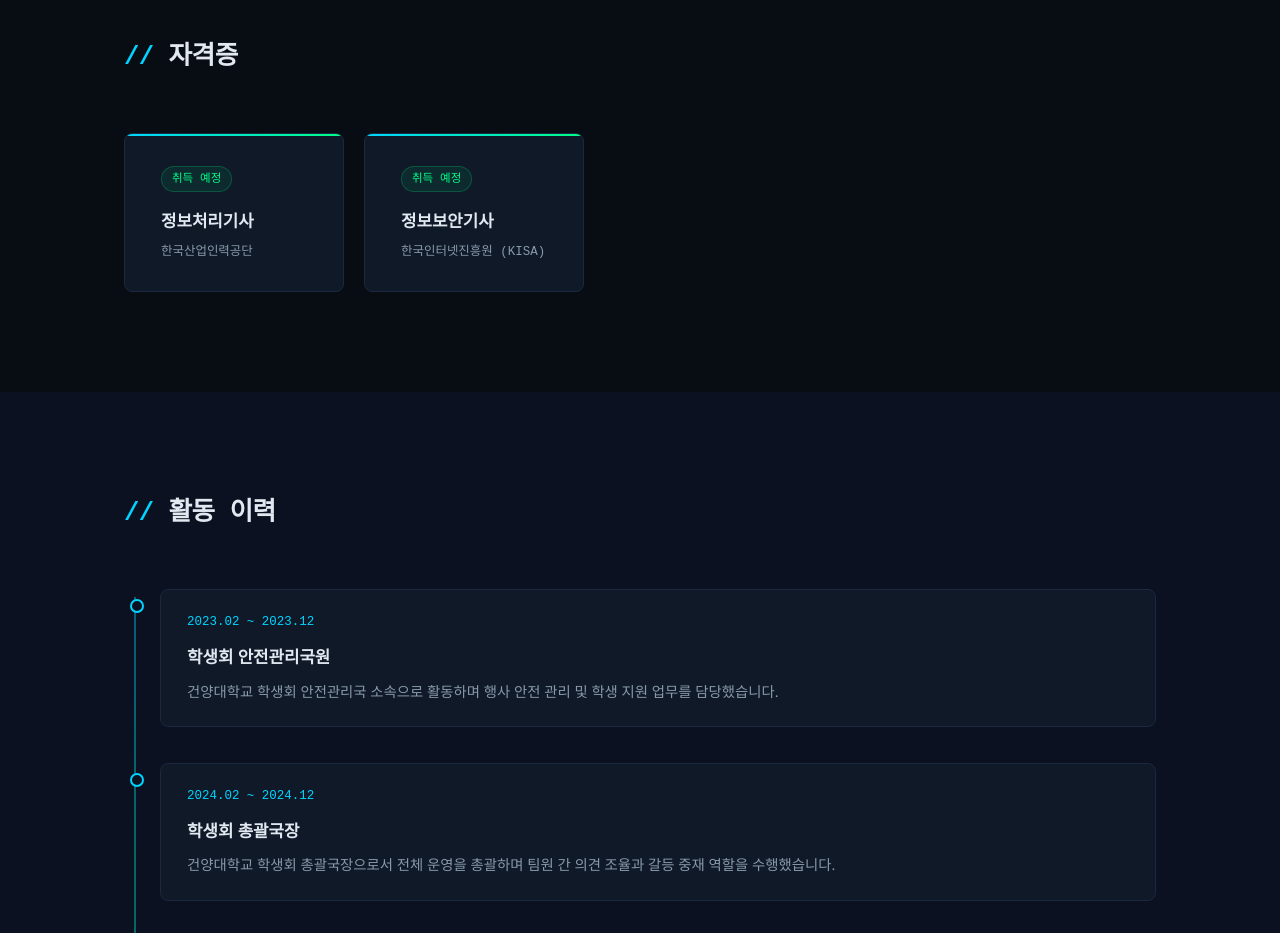
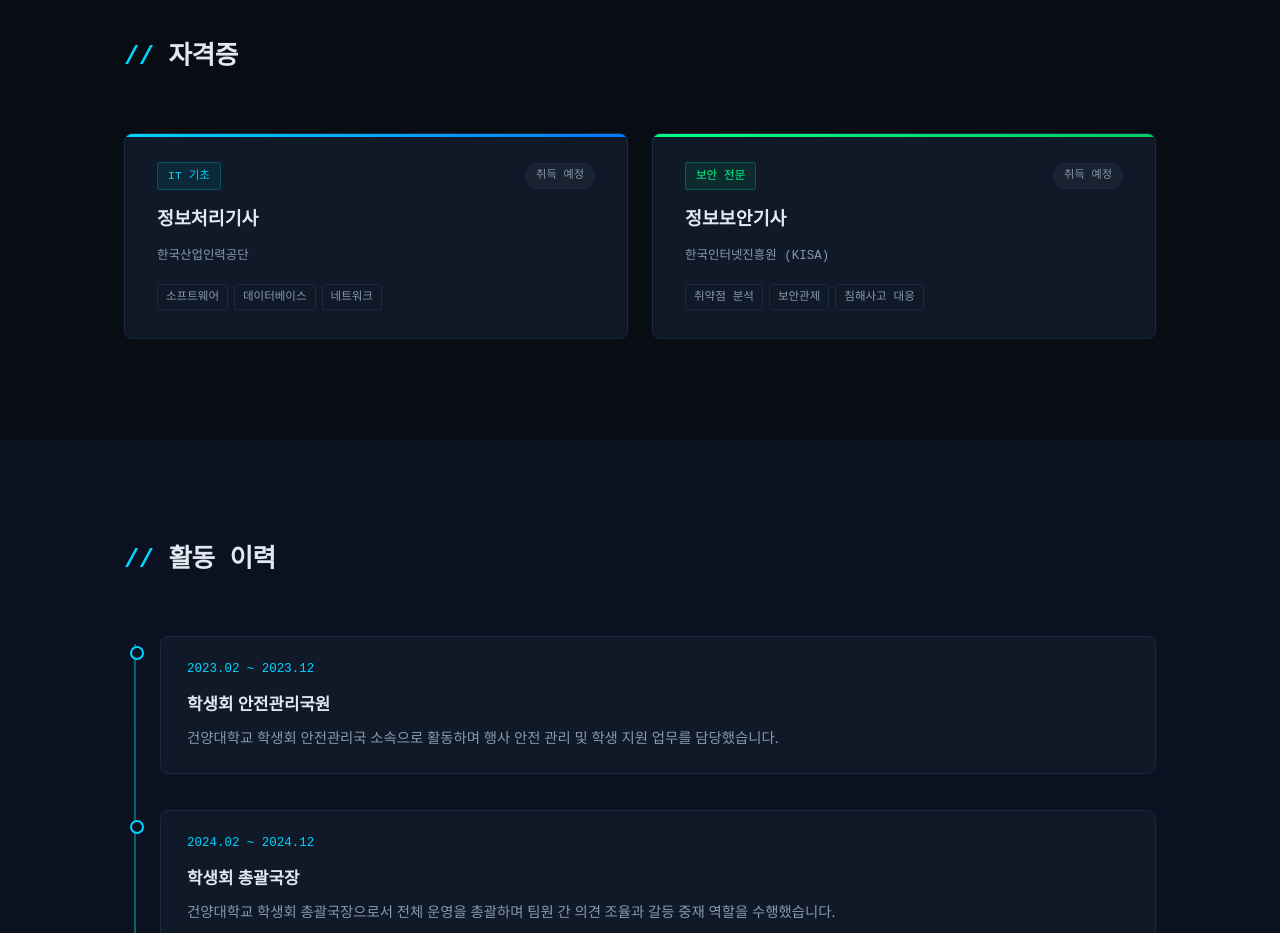
Before and after one commit to lygyg0524-creator/claude-code, a plain HTML site: page docs/index.html in a window 1280 px wide. Shown: the part 2020-2953 px from the top of the page. Drawn offline with Linux system fonts and the light colour scheme.

Commit message:
Redesign cert cards to distinguish 정보처리기사 vs 정보보안기사
- IT 기초 (파란 accent) / 보안 전문 (초록 accent) 색상 구분
- 카테고리 뱃지, 관련 키워드 태그 추가

Co-Authored-By: Claude Sonnet 4.6 <noreply@anthropic.com>

```diff
--- a/docs/css/style.css
+++ b/docs/css/style.css
@@ -401,7 +401,7 @@ section { padding: 100px 0; }
 
 .certs-grid {
     display: flex;
-    gap: 20px;
+    gap: 24px;
     flex-wrap: wrap;
 }
 
@@ -409,48 +409,96 @@ section { padding: 100px 0; }
     background: var(--bg-card);
     border: 1px solid var(--border);
     border-radius: 8px;
-    padding: 28px 36px;
-    min-width: 220px;
+    padding: 28px 32px;
+    min-width: 260px;
+    flex: 1;
     transition: all var(--transition);
     position: relative;
     overflow: hidden;
+    display: flex;
+    flex-direction: column;
+    gap: 12px;
 }
 
-.cert-card::before {
+.cert-it::before {
     content: '';
     position: absolute;
     top: 0; left: 0; right: 0;
-    height: 2px;
-    background: linear-gradient(90deg, var(--accent), var(--accent-green));
+    height: 3px;
+    background: linear-gradient(90deg, var(--accent), #0077ff);
 }
 
-.cert-card:hover {
-    border-color: var(--border-hover);
-    transform: translateY(-4px);
-    box-shadow: 0 10px 28px rgba(0,212,255,0.08);
+.cert-sec::before {
+    content: '';
+    position: absolute;
+    top: 0; left: 0; right: 0;
+    height: 3px;
+    background: linear-gradient(90deg, var(--accent-green), #00cc66);
+}
+
+.cert-it:hover  { border-color: rgba(0,212,255,0.4); transform: translateY(-4px); box-shadow: 0 10px 28px rgba(0,212,255,0.1); }
+.cert-sec:hover { border-color: rgba(0,255,136,0.4); transform: translateY(-4px); box-shadow: 0 10px 28px rgba(0,255,136,0.1); }
+
+.cert-card-top {
+    display: flex;
+    align-items: center;
+    justify-content: space-between;
+}
+
+.cert-category {
+    font-family: var(--font-mono);
+    font-size: 0.72rem;
+    padding: 3px 10px;
+    border-radius: 3px;
+}
+
+.cert-it .cert-category {
+    color: var(--accent);
+    background: rgba(0,212,255,0.08);
+    border: 1px solid rgba(0,212,255,0.25);
+}
+
+.cert-sec .cert-category {
+    color: var(--accent-green);
+    background: rgba(0,255,136,0.08);
+    border: 1px solid rgba(0,255,136,0.25);
 }
 
 .cert-status {
     font-family: var(--font-mono);
-    font-size: 0.72rem;
-    color: var(--accent-green);
-    background: rgba(0,255,136,0.08);
-    border: 1px solid rgba(0,255,136,0.2);
+    font-size: 0.7rem;
+    color: var(--text-secondary);
+    background: rgba(255,255,255,0.04);
+    border: 1px solid var(--border);
     padding: 2px 10px;
     border-radius: 20px;
-    display: inline-block;
-    margin-bottom: 14px;
 }
 
 .cert-card h3 {
-    font-size: 1.05rem;
+    font-size: 1.15rem;
     color: var(--text-primary);
-    margin-bottom: 6px;
+    font-weight: 700;
 }
 
 .cert-org {
     font-family: var(--font-mono);
     font-size: 0.78rem;
+    color: var(--text-secondary);
+}
+
+.cert-tags {
+    display: flex;
+    flex-wrap: wrap;
+    gap: 6px;
+    margin-top: 4px;
+}
+
+.cert-tags span {
+    font-family: var(--font-mono);
+    font-size: 0.72rem;
+    padding: 2px 8px;
+    border-radius: 3px;
+    border: 1px solid var(--border);
     color: var(--text-secondary);
 }
 
--- a/docs/index.html
+++ b/docs/index.html
@@ -131,15 +131,31 @@
         <div class="container">
             <h2 class="section-title"><span class="accent">// </span>자격증</h2>
             <div class="certs-grid">
-                <div class="cert-card">
-                    <div class="cert-status">취득 예정</div>
+                <div class="cert-card cert-it">
+                    <div class="cert-card-top">
+                        <span class="cert-category">IT 기초</span>
+                        <span class="cert-status">취득 예정</span>
+                    </div>
                     <h3>정보처리기사</h3>
                     <p class="cert-org">한국산업인력공단</p>
+                    <div class="cert-tags">
+                        <span>소프트웨어</span>
+                        <span>데이터베이스</span>
+                        <span>네트워크</span>
+                    </div>
                 </div>
-                <div class="cert-card">
-                    <div class="cert-status">취득 예정</div>
+                <div class="cert-card cert-sec">
+                    <div class="cert-card-top">
+                        <span class="cert-category">보안 전문</span>
+                        <span class="cert-status">취득 예정</span>
+                    </div>
                     <h3>정보보안기사</h3>
                     <p class="cert-org">한국인터넷진흥원 (KISA)</p>
+                    <div class="cert-tags">
+                        <span>취약점 분석</span>
+                        <span>보안관제</span>
+                        <span>침해사고 대응</span>
+                    </div>
                 </div>
             </div>
         </div>
```
